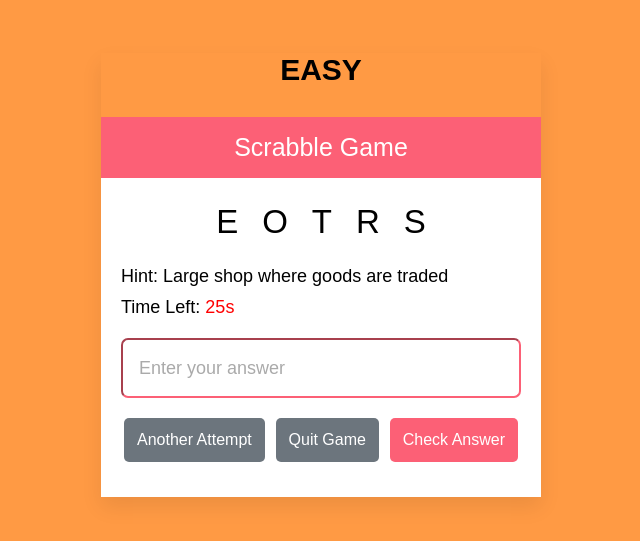
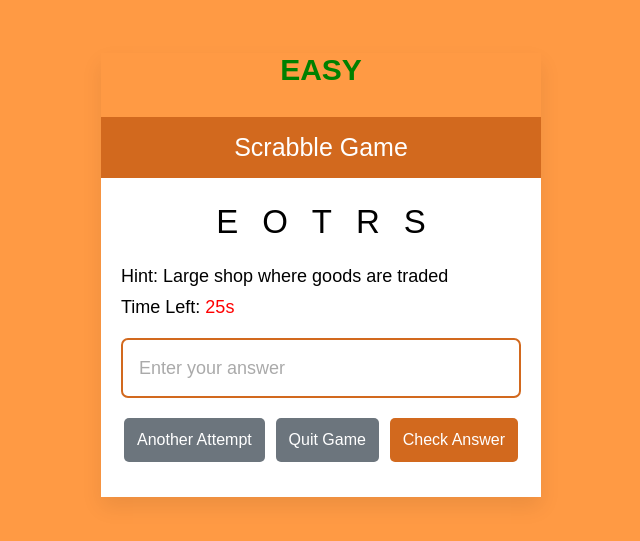
Before and after one commit to techbaddey/scrabble-game, a plain HTML site: page scrabbleeasy.html in a window 1280 px wide. Shown: the part 125-666 px from the top of the page, without its empty margins (319-959 px from the left). Drawn offline with Linux system fonts and the light colour scheme.

Commit message:
I added more styling

```diff
--- a/css/style.css
+++ b/css/style.css
@@ -14,6 +14,7 @@ body{
   min-height: 100vh;
   background-color: #ff9a44;
 }
+
 .game-container{
   width: 440px;
   background: #fff;
@@ -33,7 +34,8 @@ body{
   font-size: 25px;
   font-weight: 500;
   padding: 16px 25px;
-  background: #fc6076;
+  /* background: #fc6076; */
+  background-color: chocolate;
   color: white;
 }
 .game-container .game-content{
@@ -62,11 +64,12 @@ body{
 .game-content input{
   width: 100%;
   height: 60px;
-  outline-color: #fc6076;
+  border: 2px solid chocolate;
+  /* outline-color: chocolate; */
   padding: 0 16px;
   font-size: 18px;
   border-radius: 7px;
-  border-color: #fc6076;
+  /* border-color: chocolate; */
 }
 .game-content input:focus{
   box-shadow: 0px 2px 4px rgba(0,0,0,0.08);
@@ -127,11 +130,11 @@ body{
 }
 
 .buttons .check-answer{
-  background: #fc6076;
+  background: chocolate;
 }
 
 .buttons .check-answer:hover{
-  background: #fc6076;
+  background: chocolate;
 }
 
 @media screen and (max-width: 470px) {
--- a/scrabbleeasy.html
+++ b/scrabbleeasy.html
@@ -13,7 +13,7 @@
   <body>
 
     <div class="game-container">
-      <h2 class="level">EASY</h2>
+      <h2 class="level" style="color: green;">EASY</h2>
         <h2>Scrabble Game</h2>
         <div class="game-content">
             <p class="word"></p>
```
Also changed, not shown: scrabblehard.html (+1 -1 lines), scrabblemedium.html (+1 -1 lines), start.html (+1 -0 lines).
